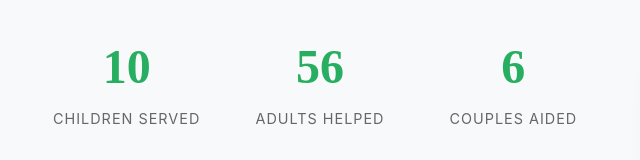
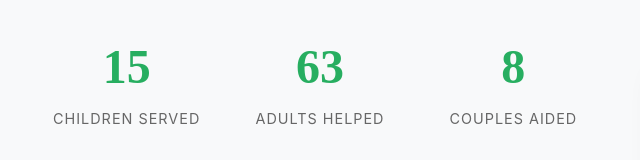
Before and after one commit to alex-schultz/sophias-hope-ranch, a plain HTML site: page index.html in a window 1280 px wide. Shown: the part 1833-1993 px from the top of the page, 14-654 px from the left. Drawn offline with Linux system fonts and the light colour scheme.

Commit message:
feat: update aid statistics

```diff
--- a/index.html
+++ b/index.html
@@ -189,15 +189,15 @@
                     <p class="accent serif stats-label">In just the past 12 months...</p>
                     <div class="stats">
                         <div class="stat-item">
-                            <span class="stat-number" data-target="10">0</span>
+                            <span class="stat-number" data-target="15">0</span>
                             <span class="stat-label">Children Served</span>
                         </div>
                         <div class="stat-item">
-                            <span class="stat-number" data-target="56">0</span>
+                            <span class="stat-number" data-target="63">0</span>
                             <span class="stat-label">Adults Helped</span>
                         </div>
                         <div class="stat-item">
-                            <span class="stat-number" data-target="6">0</span>
+                            <span class="stat-number" data-target="8">0</span>
                             <span class="stat-label">Couples Aided</span>
                         </div>
                         <div class="stat-item">
```
